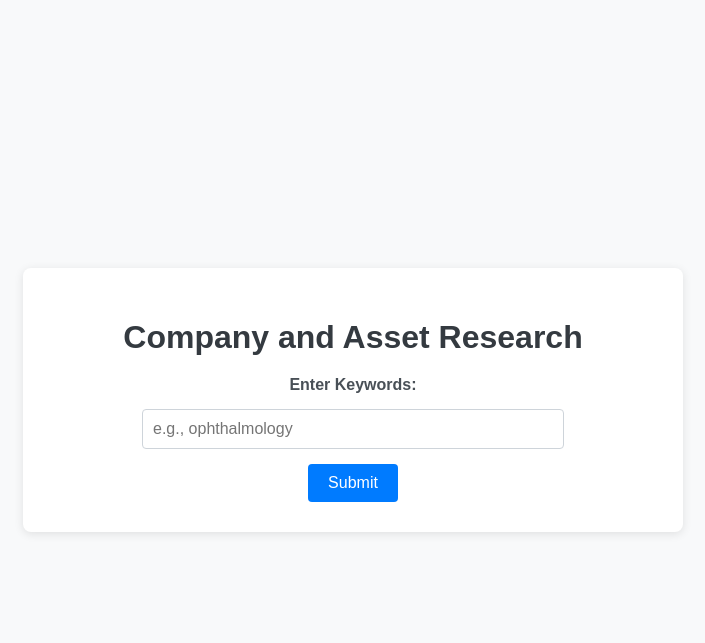
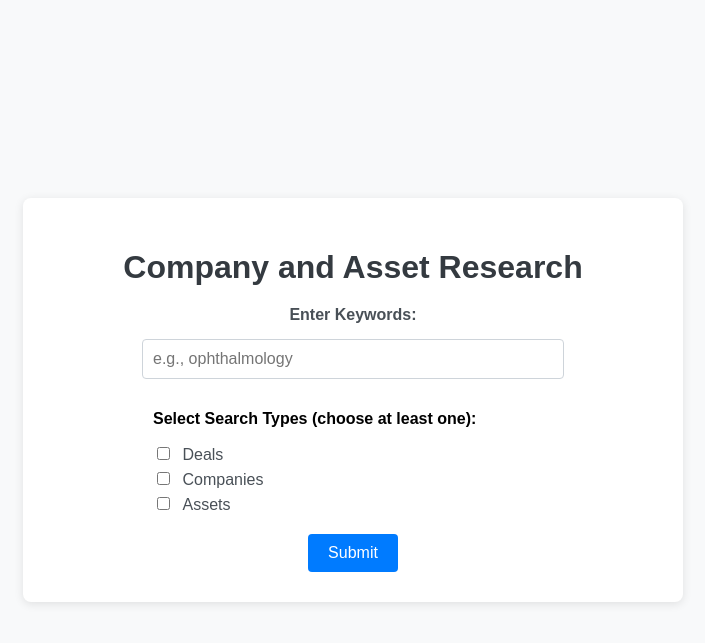
Before and after one commit to nrouizem/ctic-pipeline, a Flask app: page / in a window 1280 px wide. Shown: the top 643 px of the page, without its empty margins (287-992 px from the left). Run offline with Flask 3, Linux system fonts and the light colour scheme; the visitor is signed in with stand-in values (Sample User, id 1).

Commit message:
add search types

```diff
--- a/app.py
+++ b/app.py
@@ -30,12 +30,14 @@ def home():
     if request.method == 'POST':
         # Retrieve the keywords (company names) from the form.
         keywords = request.form.get('keywords')
+        search_types = request.form.getlist('search_types')
         request_id = generate_unique_id()
         # Split by commas or whitespace.
         keywords = re.split(r'[,\s]+', keywords)
-        # print keywords to have a way to see what ppl are searching (not great but whatever)
+        # print input to have a way to see what ppl are searching (not great but whatever)
         print("KEYWORDS: ", ', '.join(keywords))
-        data = filter(search(keywords), doc_type="company")
+        print("SEARCH TYPES: ", ', '.join(search_types))
+        data = filter(search(keywords), doc_type=search_types[0])   # only taking companies for now (figure out multiple sheets later)
 
         # Enqueue the enrichment task.
         task = enrich_data_task.delay(data)
--- a/templates/index.html
+++ b/templates/index.html
@@ -46,6 +46,18 @@
       border-radius: 4px;
       font-size: 1em;
     }
+    .checkbox-group {
+      text-align: left;
+      width: 100%;
+      max-width: 400px;
+    }
+    .checkbox-group label {
+      font-weight: normal;
+      margin-left: 5px;
+    }
+    .checkbox-item {
+      margin-bottom: 5px;
+    }
     button {
       padding: 10px 20px;
       background-color: #007bff;
@@ -63,11 +75,44 @@
 <body>
   <div class="container">
     <h1>Company and Asset Research</h1>
-    <form method="post" action="/">
+    <form method="post" action="/" id="searchForm">
       <label for="keywords">Enter Keywords:</label>
       <input type="text" id="keywords" name="keywords" placeholder="e.g., ophthalmology" required>
+
+      <div class="checkbox-group">
+        <p><strong>Select Search Types (choose at least one):</strong></p>
+        <div class="checkbox-item">
+          <input type="checkbox" id="search_deals" name="search_types" value="deals">
+          <label for="search_deals">Deals</label>
+        </div>
+        <div class="checkbox-item">
+          <input type="checkbox" id="search_companies" name="search_types" value="companies">
+          <label for="search_companies">Companies</label>
+        </div>
+        <div class="checkbox-item">
+          <input type="checkbox" id="search_assets" name="search_types" value="assets">
+          <label for="search_assets">Assets</label>
+        </div>
+      </div>
+
       <button type="submit">Submit</button>
     </form>
   </div>
+  <script>
+    // Validate that at least one search type is selected
+    document.getElementById("searchForm").addEventListener("submit", function(e) {
+      const checkboxes = document.querySelectorAll('input[name="search_types"]');
+      let isChecked = false;
+      checkboxes.forEach((cb) => {
+        if (cb.checked) {
+          isChecked = true;
+        }
+      });
+      if (!isChecked) {
+        e.preventDefault();
+        alert("Please select at least one search type: Deals, Companies, or Assets.");
+      }
+    });
+  </script>
 </body>
 </html>
```
